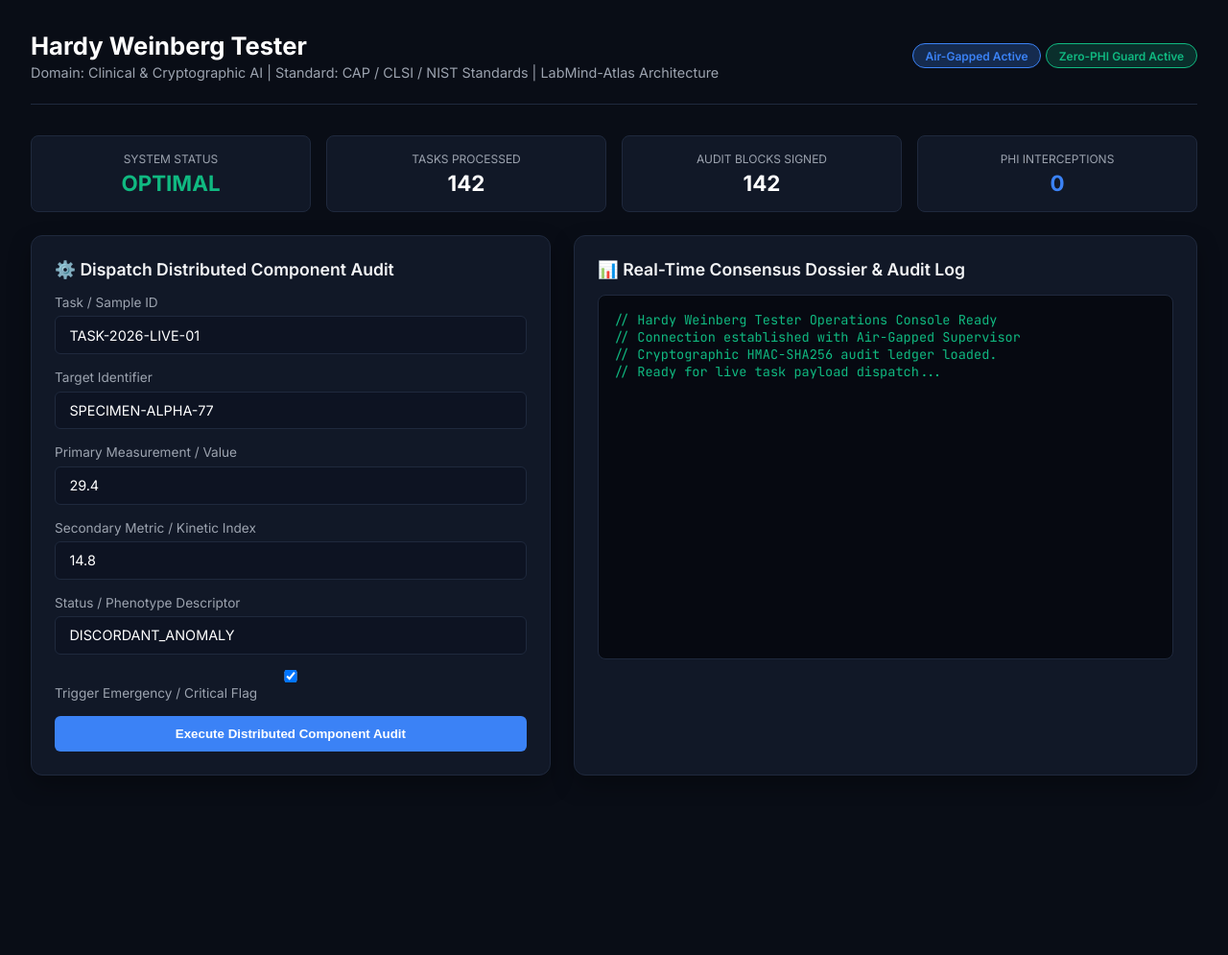
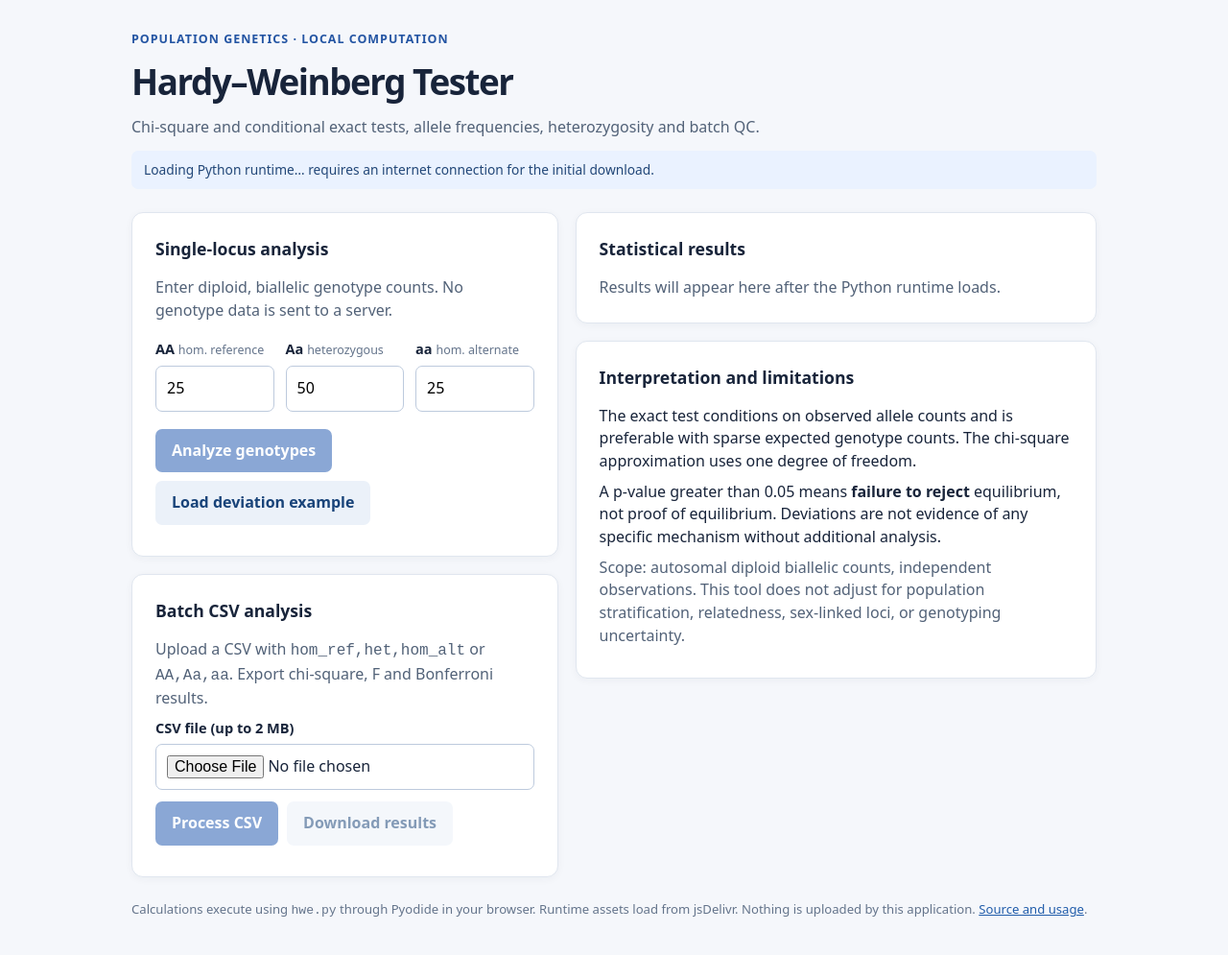
Before and after one commit to abusuraihsakhri/hardy-weinberg-tester, a plain HTML site: page web/index.html in a window 1280 px wide. Shown: the whole page at 96% size. Before the commit the page ends 840 px from the top, so only its background shows below. Drawn offline with Linux system fonts and the light colour scheme.

Commit message:
Replace simulated dashboard with local Python HWE interface

```diff
--- a/web/index.html
+++ b/web/index.html
@@ -1,236 +1,130 @@
-<!DOCTYPE html>
+<!doctype html>
 <html lang="en">
 <head>
-    <meta charset="UTF-8">
-    <meta name="viewport" content="width=device-width, initial-scale=1.0">
-    <title>Hardy Weinberg Tester — Operations Console</title>
-    <link href="https://fonts.googleapis.com/css2?family=Inter:wght@300;400;600;700&family=JetBrains+Mono:wght@400;600&display=swap" rel="stylesheet">
-    <style>
-        :root {
-            --bg: #090d16;
-            --card: #111827;
-            --border: #1f293d;
-            --accent: #3b82f6;
-            --accent-glow: rgba(59, 130, 246, 0.25);
-            --text: #f3f4f6;
-            --text-muted: #9ca3af;
-            --danger: #ef4444;
-            --warning: #f59e0b;
-            --success: #10b981;
-        }
-        * { box-sizing: border-box; margin: 0; padding: 0; }
-        body {
-            font-family: 'Inter', sans-serif;
-            background: var(--bg);
-            color: var(--text);
-            padding: 2rem;
-            min-height: 100vh;
-        }
-        .header {
-            display: flex;
-            justify-content: space-between;
-            align-items: center;
-            border-bottom: 1px solid var(--border);
-            padding-bottom: 1.5rem;
-            margin-bottom: 2rem;
-        }
-        .header-title h1 { font-size: 1.6rem; font-weight: 700; color: #fff; }
-        .header-title p { color: var(--text-muted); font-size: 0.9rem; margin-top: 0.25rem; }
-        .badge {
-            display: inline-block;
-            padding: 0.3rem 0.8rem;
-            border-radius: 9999px;
-            font-size: 0.75rem;
-            font-weight: 600;
-            background: var(--accent-glow);
-            color: var(--accent);
-            border: 1px solid var(--accent);
-        }
-        .grid {
-            display: grid;
-            grid-template-columns: 1fr 1.2fr;
-            gap: 1.5rem;
-        }
-        .card {
-            background: var(--card);
-            border: 1px solid var(--border);
-            border-radius: 12px;
-            padding: 1.5rem;
-            box-shadow: 0 10px 25px rgba(0,0,0,0.3);
-        }
-        .card h2 {
-            font-size: 1.1rem;
-            font-weight: 600;
-            margin-bottom: 1rem;
-            display: flex;
-            align-items: center;
-            gap: 0.5rem;
-        }
-        .form-group { margin-bottom: 1rem; }
-        label { display: block; font-size: 0.85rem; color: var(--text-muted); margin-bottom: 0.4rem; }
-        input, select, textarea {
-            width: 100%;
-            padding: 0.65rem 0.9rem;
-            background: #0d1322;
-            border: 1px solid var(--border);
-            border-radius: 6px;
-            color: #fff;
-            font-family: inherit;
-            font-size: 0.9rem;
-        }
-        input:focus, textarea:focus { outline: none; border-color: var(--accent); }
-        .btn {
-            background: var(--accent);
-            color: #fff;
-            border: none;
-            padding: 0.7rem 1.4rem;
-            border-radius: 6px;
-            font-weight: 600;
-            cursor: pointer;
-            transition: 0.2s;
-            width: 100%;
-        }
-        .btn:hover { background: #2563eb; }
-        .terminal {
-            background: #060911;
-            border: 1px solid var(--border);
-            border-radius: 8px;
-            padding: 1rem;
-            font-family: 'JetBrains Mono', monospace;
-            font-size: 0.85rem;
-            color: #10b981;
-            height: 380px;
-            overflow-y: auto;
-            white-space: pre-wrap;
-        }
-        .metrics-bar {
-            display: grid;
-            grid-template-columns: repeat(4, 1fr);
-            gap: 1rem;
-            margin-bottom: 1.5rem;
-        }
-        .metric-box {
-            background: var(--card);
-            border: 1px solid var(--border);
-            border-radius: 8px;
-            padding: 1rem;
-            text-align: center;
-        }
-        .metric-val { font-size: 1.4rem; font-weight: 700; color: #fff; margin-top: 0.25rem; }
-        .metric-label { font-size: 0.75rem; color: var(--text-muted); text-transform: uppercase; }
-    </style>
+  <meta charset="utf-8">
+  <meta name="viewport" content="width=device-width,initial-scale=1">
+  <meta name="description" content="Hardy–Weinberg equilibrium tests for diploid biallelic genotype counts, computed locally in Python.">
+  <title>Hardy–Weinberg Tester</title>
+  <style>
+    :root { font: 16px/1.48 system-ui,-apple-system,BlinkMacSystemFont,"Segoe UI",sans-serif; color:#18243a; background:#f5f7fb; }
+    * { box-sizing:border-box }
+    body { margin:0 }
+    a { color:#205caa }
+    header,main,footer { max-width:1050px; margin:auto; padding:0 22px }
+    header { padding-top:32px; padding-bottom:24px }
+    h1 { font-size:clamp(1.7rem,4vw,2.3rem); margin:0 0 7px; letter-spacing:-.04em }
+    h2 { font-size:1.1rem; margin:0 0 16px }
+    p { margin:8px 0 }
+    .muted { color:#526278 }
+    .eyebrow { color:#2455a3; font-size:.78rem; font-weight:750; letter-spacing:.08em; text-transform:uppercase; margin-bottom:8px }
+    .layout { display:grid; grid-template-columns:minmax(0,.9fr) minmax(0,1.1fr); gap:18px }
+    .panel { background:white; border:1px solid #e0e6ef; border-radius:12px; padding:24px; margin-bottom:18px; box-shadow:0 2px 9px #13243a0b }
+    label { display:block; font-weight:650; font-size:.91rem; margin-bottom:6px }
+    input[type=number],input[type=file] { width:100%; border:1px solid #bdcadd; border-radius:7px; padding:11px; background:white; font:inherit }
+    input:focus-visible,button:focus-visible { outline:3px solid #90bfff; outline-offset:2px }
+    .fields { display:grid; grid-template-columns:repeat(3,minmax(0,1fr)); gap:12px; margin:18px 0 }
+    .help { font-size:.78rem; color:#64748b; font-weight:400 }
+    .actions { display:flex; gap:9px; flex-wrap:wrap }
+    button { border:0; border-radius:7px; padding:11px 17px; background:#235bb1; color:white; font:inherit; font-weight:650; cursor:pointer }
+    button.secondary { background:#ebf1f9; color:#184379 }
+    button:hover:not(:disabled) { filter:brightness(.94) }
+    button:disabled { opacity:.53; cursor:wait }
+    .status { font-size:.86rem; border-radius:7px; background:#eaf2ff; padding:10px 13px; color:#224778; margin-top:12px }
+    .status.error { background:#fff0ee; color:#9c3029 }
+    .status.ready { background:#e9f8f1; color:#166442 }
+    .cards { display:grid; grid-template-columns:repeat(2,minmax(0,1fr)); gap:12px; margin-bottom:16px }
+    .metric { background:#f6f8fc; border:1px solid #e7edf6; border-radius:9px; padding:14px }
+    .metric small { color:#526278; display:block; margin-bottom:5px }
+    .metric strong { font-size:1.3rem; overflow-wrap:anywhere }
+    table { width:100%; border-collapse:collapse; font-size:.88rem }
+    th,td { padding:8px 6px; text-align:right; border-bottom:1px solid #e7edf6 }
+    th:first-child,td:first-child { text-align:left }
+    .scroll { overflow-x:auto }
+    .interpretation { background:#eff5fd; color:#143967; border-left:4px solid #366fbe; padding:12px 14px; border-radius:4px; margin-bottom:15px }
+    .warning { color:#8a5213; font-size:.84rem; margin:8px 0 }
+    .hidden { display:none }
+    .bar { height:8px; background:#e6ecf4; border-radius:5px; overflow:hidden; margin-top:5px }
+    .bar span { display:block; height:100%; background:#427bc8 }
+    footer { padding-top:6px; padding-bottom:36px; color:#64748b; font-size:.82rem }
+    @media(max-width:780px) { .layout{grid-template-columns:1fr} header{padding-top:22px} .panel{padding:18px} }
+    @media(max-width:430px) { .fields{grid-template-columns:1fr} .cards{grid-template-columns:1fr 1fr} }
+  </style>
+  <script defer src="https://cdn.jsdelivr.net/pyodide/v0.28.2/full/pyodide.js"></script>
+  <script defer src="./app.js"></script>
 </head>
 <body>
-
-    <div class="header">
-        <div class="header-title">
-            <h1>Hardy Weinberg Tester</h1>
-            <p>Domain: Clinical & Cryptographic AI | Standard: CAP / CLSI / NIST Standards | LabMind-Atlas Architecture</p>
+<header>
+  <div class="eyebrow">Population genetics · local computation</div>
+  <h1>Hardy–Weinberg Tester</h1>
+  <p class="muted">Chi-square and conditional exact tests, allele frequencies, heterozygosity and batch QC.</p>
+  <div id="runtime" class="status" role="status" aria-live="polite">Loading Python runtime… requires an internet connection for the initial download.</div>
+</header>
+<main>
+  <div class="layout">
+    <div>
+      <section class="panel" aria-labelledby="single-heading">
+        <h2 id="single-heading">Single-locus analysis</h2>
+        <p class="muted">Enter diploid, biallelic genotype counts. No genotype data is sent to a server.</p>
+        <form id="single-form">
+          <div class="fields">
+            <div><label for="aa">AA <span class="help">hom. reference</span></label><input id="aa" type="number" value="25" min="0" max="1000000" step="1" required></div>
+            <div><label for="ab">Aa <span class="help">heterozygous</span></label><input id="ab" type="number" value="50" min="0" max="1000000" step="1" required></div>
+            <div><label for="bb">aa <span class="help">hom. alternate</span></label><input id="bb" type="number" value="25" min="0" max="1000000" step="1" required></div>
+          </div>
+          <div class="actions">
+            <button type="submit" id="analyze" disabled>Analyze genotypes</button>
+            <button type="button" class="secondary" id="example">Load deviation example</button>
+          </div>
+        </form>
+        <p id="single-error" class="warning" role="alert"></p>
+      </section>
+      <section class="panel" aria-labelledby="batch-heading">
+        <h2 id="batch-heading">Batch CSV analysis</h2>
+        <p class="muted">Upload a CSV with <code>hom_ref,het,hom_alt</code> or <code>AA,Aa,aa</code>. Export chi-square, F and Bonferroni results.</p>
+        <label for="upload">CSV file (up to 2 MB)</label>
+        <input id="upload" type="file" accept=".csv,text/csv">
+        <div class="actions" style="margin-top:12px">
+          <button type="button" id="process" disabled>Process CSV</button>
+          <button type="button" id="download" class="secondary" disabled>Download results</button>
         </div>
-        <div>
-            <span class="badge">Air-Gapped Active</span>
-            <span class="badge" style="background: rgba(16,185,129,0.2); color: #10b981; border-color: #10b981;">Zero-PHI Guard Active</span>
+        <p id="batch-status" class="muted" role="status" aria-live="polite"></p>
+        <div class="scroll" id="batch-preview"></div>
+      </section>
+    </div>
+    <div>
+      <section class="panel" aria-labelledby="results-heading">
+        <h2 id="results-heading">Statistical results</h2>
+        <div id="empty" class="muted">Results will appear here after the Python runtime loads.</div>
+        <div id="results" class="hidden" aria-live="polite">
+          <div id="interpretation" class="interpretation"></div>
+          <div class="cards">
+            <div class="metric"><small>Reference allele p</small><strong id="p"></strong></div>
+            <div class="metric"><small>Alternate allele q</small><strong id="q"></strong></div>
+            <div class="metric"><small>Exact-test p-value</small><strong id="exact"></strong></div>
+            <div class="metric"><small>Chi-square p-value</small><strong id="chi-p"></strong></div>
+            <div class="metric"><small>Chi-square statistic (df = 1)</small><strong id="chi"></strong></div>
+            <div class="metric"><small>Inbreeding coefficient F</small><strong id="f"></strong></div>
+          </div>
+          <h2>Observed and expected genotypes</h2>
+          <div class="scroll"><table>
+            <thead><tr><th>Genotype</th><th>Observed</th><th>Expected</th></tr></thead>
+            <tbody id="genotype-rows"></tbody>
+          </table></div>
+          <div id="warnings"></div>
         </div>
+      </section>
+      <section class="panel">
+        <h2>Interpretation and limitations</h2>
+        <p>The exact test conditions on observed allele counts and is preferable with sparse expected genotype counts. The chi-square approximation uses one degree of freedom.</p>
+        <p>A p-value greater than 0.05 means <strong>failure to reject</strong> equilibrium, not proof of equilibrium. Deviations are not evidence of any specific mechanism without additional analysis.</p>
+        <p class="muted">Scope: autosomal diploid biallelic counts, independent observations. This tool does not adjust for population stratification, relatedness, sex-linked loci, or genotyping uncertainty.</p>
+      </section>
     </div>
-
-    <div class="metrics-bar">
-        <div class="metric-box">
-            <div class="metric-label">System Status</div>
-            <div class="metric-val" style="color: var(--success);" id="m-status">OPTIMAL</div>
-        </div>
-        <div class="metric-box">
-            <div class="metric-label">Tasks Processed</div>
-            <div class="metric-val" id="m-tasks">142</div>
-        </div>
-        <div class="metric-box">
-            <div class="metric-label">Audit Blocks Signed</div>
-            <div class="metric-val" id="m-audit">142</div>
-        </div>
-        <div class="metric-box">
-            <div class="metric-label">PHI Interceptions</div>
-            <div class="metric-val" style="color: var(--accent);" id="m-phi">0</div>
-        </div>
-    </div>
-
-    <div class="grid">
-        <div class="card">
-            <h2>⚙️ Dispatch Distributed Component Audit</h2>
-            <div class="form-group">
-                <label>Task / Sample ID</label>
-                <input type="text" id="task_id" value="TASK-2026-LIVE-01">
-            </div>
-            <div class="form-group">
-                <label>Target Identifier</label>
-                <input type="text" id="target_id" value="SPECIMEN-ALPHA-77">
-            </div>
-            <div class="form-group">
-                <label>Primary Measurement / Value</label>
-                <input type="number" id="primary_metric" value="29.4" step="0.1">
-            </div>
-            <div class="form-group">
-                <label>Secondary Metric / Kinetic Index</label>
-                <input type="number" id="secondary_metric" value="14.8" step="0.1">
-            </div>
-            <div class="form-group">
-                <label>Status / Phenotype Descriptor</label>
-                <input type="text" id="status_descriptor" value="DISCORDANT_ANOMALY">
-            </div>
-            <div class="form-group">
-                <label><input type="checkbox" id="is_critical" checked> Trigger Emergency / Critical Flag</label>
-            </div>
-            <button class="btn" onclick="runAudit()">Execute Distributed Component Audit</button>
-        </div>
-
-        <div class="card">
-            <h2>📊 Real-Time Consensus Dossier & Audit Log</h2>
-            <div class="terminal" id="outputConsole">// Hardy Weinberg Tester Operations Console Ready
-// Connection established with Air-Gapped Supervisor
-// Cryptographic HMAC-SHA256 audit ledger loaded.
-// Ready for live task payload dispatch...</div>
-        </div>
-    </div>
-
-    <script>
-        async function runAudit() {
-            const consoleEl = document.getElementById('outputConsole');
-            consoleEl.innerText = "// Dispatching task across specialized workers...
-// Invoking InvariantQCWorker, SafetyEscalationWorker, ProtocolWorker...";
-
-            const payload = {
-                task_id: document.getElementById('task_id').value,
-                target_identifier: document.getElementById('target_id').value,
-                primary_metric: parseFloat(document.getElementById('primary_metric').value),
-                secondary_metric: parseFloat(document.getElementById('secondary_metric').value),
-                status_descriptor: document.getElementById('status_descriptor').value,
-                is_critical_flag: document.getElementById('is_critical').checked
-            };
-
-            try {
-                const res = await fetch('/api/audit', {
-                    method: 'POST',
-                    headers: { 'Content-Type': 'application/json' },
-                    body: JSON.stringify(payload)
-                });
-                const data = await res.json();
-                consoleEl.innerText = JSON.stringify(data, null, 2);
-                document.getElementById('m-tasks').innerText = parseInt(document.getElementById('m-tasks').innerText) + 1;
-                document.getElementById('m-audit').innerText = parseInt(document.getElementById('m-audit').innerText) + 1;
-            } catch (err) {
-                consoleEl.innerText = "// Offline / Simulation Output:\n" + JSON.stringify({
-                    dossier_id: "DOSSIER-SIM-" + Math.floor(Math.random()*10000),
-                    system: "hardy-weinberg-tester",
-                    domain: "Clinical & Cryptographic AI",
-                    task_id: payload.task_id,
-                    overall_urgency: payload.is_critical_flag ? "CRITICAL_STAT_PANIC" : "ELEVATED_RISK",
-                    integrity_status: "DISCORDANT_ANOMALY",
-                    alerts: [
-                        { worker: "InvariantQCWorker", alert: "Primary metric exceeds upper reference bound" },
-                        { worker: "SafetyEscalationWorker", alert: "Critical emergency interlock flag active" }
-                    ],
-                    audit_hash: "HMAC_SHA256_e83f9a72b941d6c381f9"
-                }, null, 2);
-            }
-        }
-    </script>
+  </div>
+</main>
+<footer>
+  Calculations execute using <code>hwe.py</code> through Pyodide in your browser. Runtime assets load from jsDelivr. Nothing is uploaded by this application.
+  <a href="https://github.com/abusuraihsakhri/hardy-weinberg-tester">Source and usage</a>.
+</footer>
 </body>
 </html>
```
